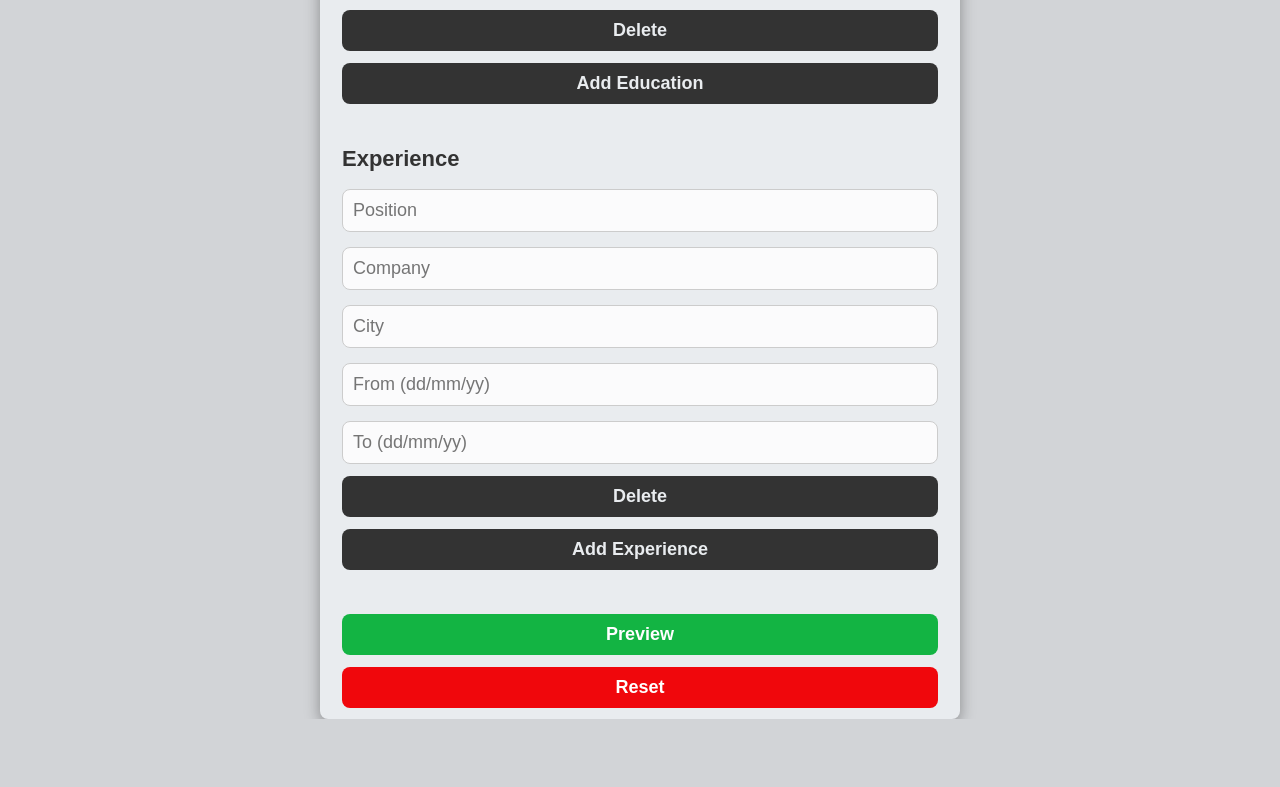
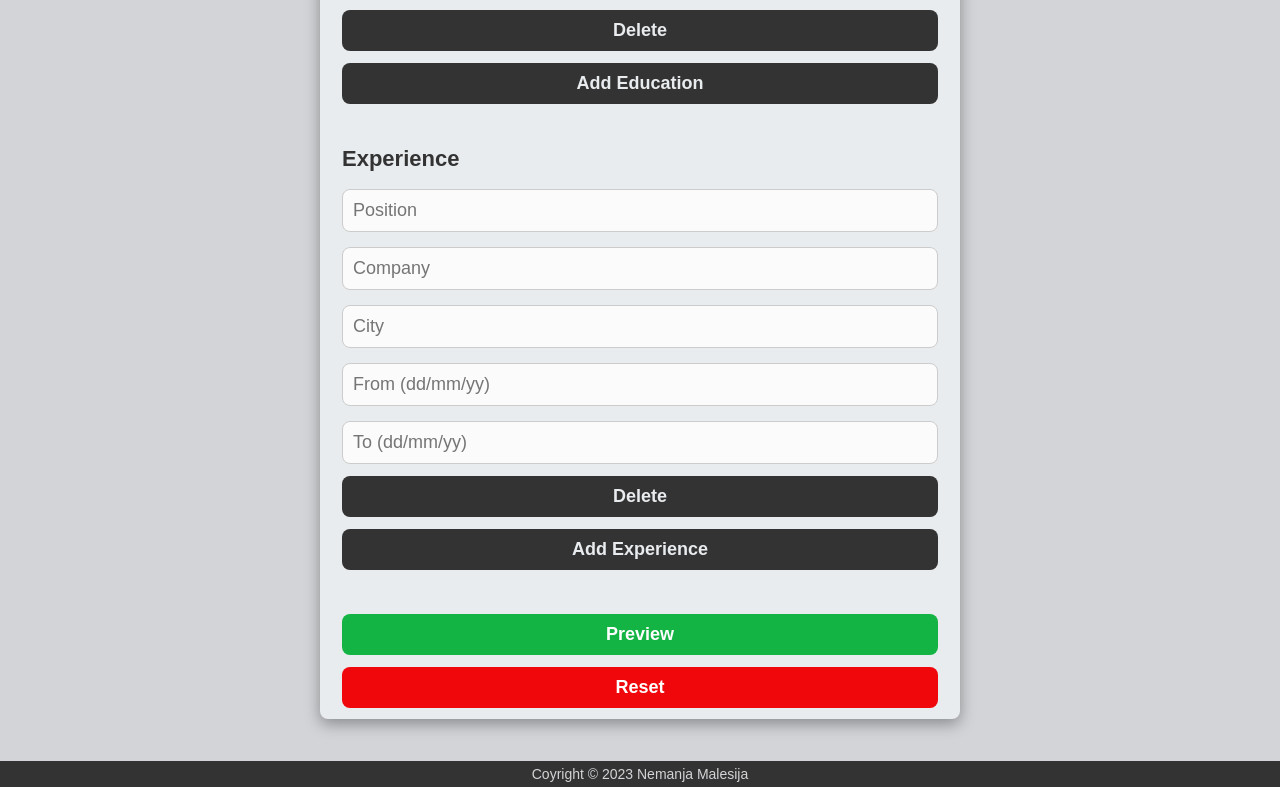
Before and after one commit to nemanjamalesija/cv-creator, a React (Create React App) app: page / in a window 1280 px wide. Shown: the part 1090-1877 px from the top of the page. Before the commit the page ends 1809 px from the top, so only its background shows below. Built offline with nearby package versions, Linux system fonts and the light colour scheme.

Commit message:
Add footer

```diff
--- a/src/App.tsx
+++ b/src/App.tsx
@@ -1,6 +1,6 @@
 import { useRef } from 'react';
 import { useGlobalContext } from './context';
-import { Headline, SubmitButtons, Overlay } from './components';
+import { Headline, SubmitButtons, Overlay, Footer } from './components';
 import {
   PersonalInfo,
   FormEducation,
@@ -28,6 +28,7 @@ function App() {
       <PrintControl cvPrintRef={cvPrintRef} />
       <CvPreview cvPrintRef={cvPrintRef} />
       <Overlay />
+      <Footer />
     </div>
   );
 }
--- /dev/null
+++ b/src/components/Footer.tsx
@@ -0,0 +1,11 @@
+import React from 'react';
+
+const Footer = () => {
+  return (
+    <footer className="footer">
+      <p className="footer-p">Coyright &copy; 2023 Nemanja Malesija</p>
+    </footer>
+  );
+};
+
+export default Footer;
--- a/src/components/index.tsx
+++ b/src/components/index.tsx
@@ -1,5 +1,6 @@
 import Headline from './Headline';
 import Overlay from './Overlay';
 import SubmitButtons from './SubmitButtons';
+import Footer from './Footer';
 
-export { Headline, Overlay, SubmitButtons };
+export { Headline, Overlay, SubmitButtons, Footer };
--- a/src/index.css
+++ b/src/index.css
@@ -171,3 +171,20 @@ textarea {
   right: 0;
   bottom: 0;
 }
+
+.footer {
+  display: flex;
+  -webkit-box-align: center;
+  align-items: center;
+  -webkit-box-pack: center;
+  justify-content: center;
+  width: 100%;
+  padding: 0.5rem;
+  background-color: #333;
+  color: #d2d4d7;
+  margin-top: 4.2rem;
+}
+
+.footer-p {
+  font-size: 1.4rem;
+}
```
